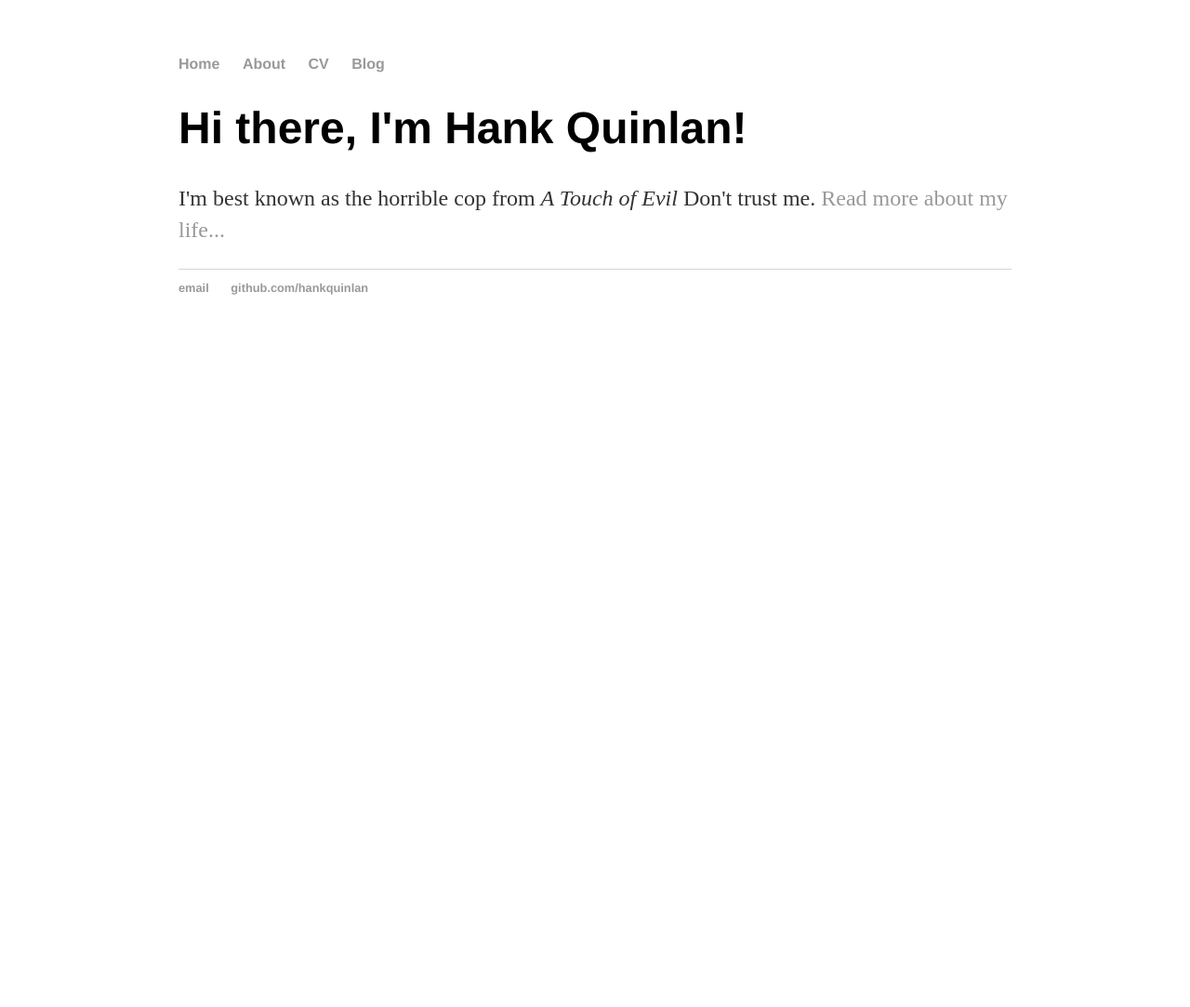
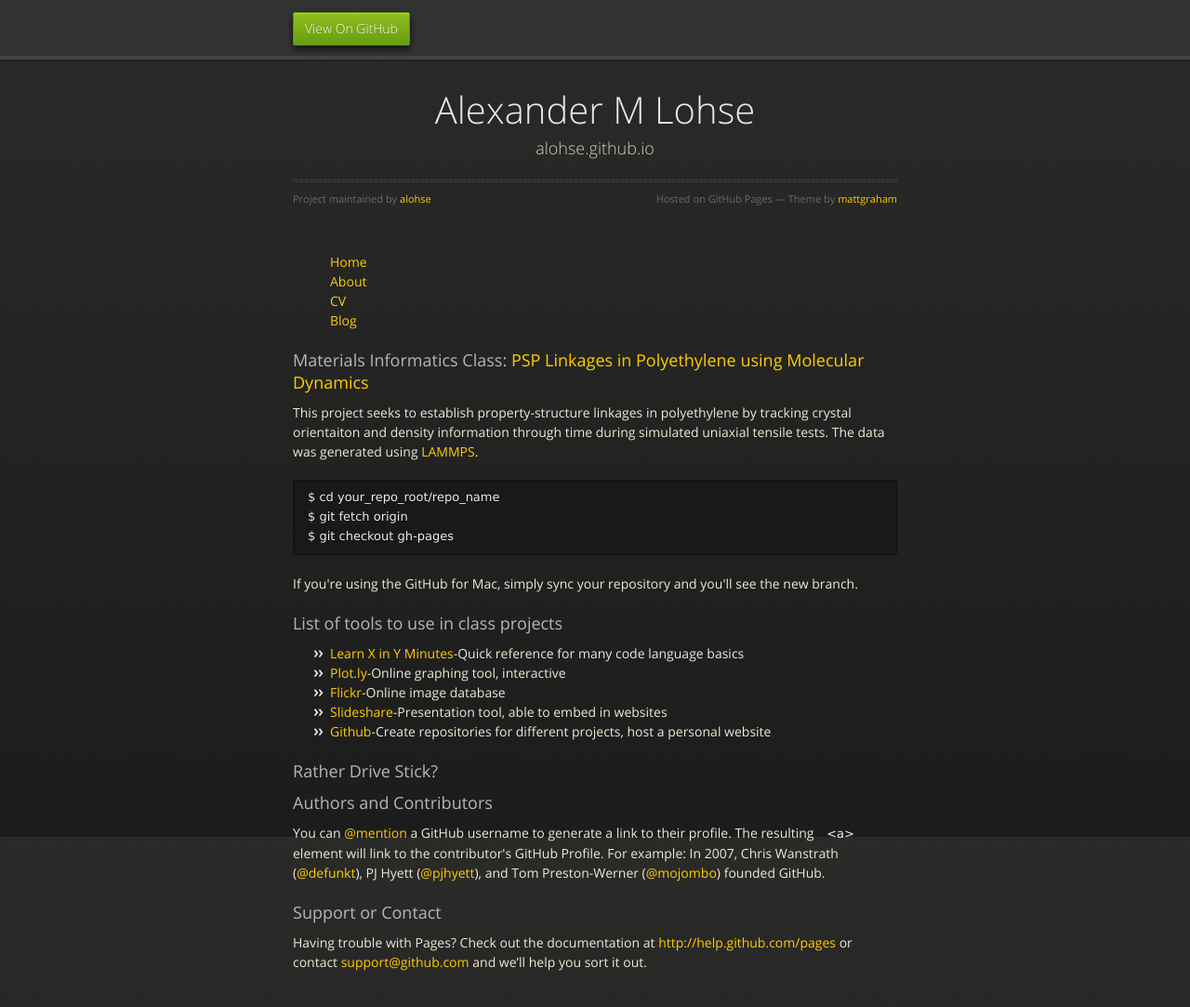
Before and after one commit to alohse/Original, a Jekyll site: the page index.html, which Jekyll copies as it is, in a window 1280 px wide and 1155 px high. Shown: the top 1083 px of the window at 93% size. Built offline with Jekyll 4.4.1, drawn with Linux system fonts in a browser that asks for light colours; nearby versions of some CDN libraries.

Commit message:
Update index.html

```diff
--- a/index.html
+++ b/index.html
@@ -1,8 +1,71 @@
----
-layout: default
-title: Hank Quinlan, Horrible Cop
----
-<div class="blurb">
-	<h1>Hi there, I'm Hank Quinlan!</h1>
-	<p>I'm best known as the horrible cop from <em>A Touch of Evil</em> Don't trust me. <a href="/about">Read more about my life...</a></p>
-</div><!-- /.blurb -->
+<!doctype html>
+<html>
+<head>
+<meta charset="utf-8">
+<meta http-equiv="X-UA-Compatible" content="chrome=1">
+<title>Alohse.github.io by alohse</title>
+<link rel="stylesheet" href="stylesheets/styles.css">
+<link rel="stylesheet" href="stylesheets/pygment_trac.css">
+<script src="https://ajax.googleapis.com/ajax/libs/jquery/1.7.1/jquery.min.js"></script>
+<script src="javascripts/respond.js"></script>
+<!--[if lt IE 9]>
+<script src="//html5shiv.googlecode.com/svn/trunk/html5.js"></script>
+<![endif]-->
+<!--[if lt IE 8]>
+<link rel="stylesheet" href="stylesheets/ie.css">
+<![endif]-->
+<meta name="viewport" content="width=device-width, initial-scale=1, user-scalable=no">
+</head>
+<body>
+<div id="header">
+<nav>
+<li class="fork"><a href="https://github.com/alohse">View On GitHub</a></li>
+</nav>
+</div><!-- end header -->
+<div class="wrapper">
+<section>
+<div id="title">
+<h1>Alexander M Lohse</h1>
+<p>alohse.github.io</p>
+<hr>
+<span class="credits left">Project maintained by <a href="https://github.com/alohse">alohse</a></span>
+<span class="credits right">Hosted on GitHub Pages &mdash; Theme by <a href="https://twitter.com/michigangraham">mattgraham</a></span>
+</div>
+<nav>
+<ul>
+<li><a href="/">Home</a></li>
+<li><a href="/about">About</a></li>
+<li><a href="/cv">CV</a></li>
+<li><a href="/blog">Blog</a></li>
+</ul>
+</nav>
+<h3>
+<a name="welcome-to-github-pages" class="anchor" href="#welcome-to-github-pages"><span class="octicon octicon-link"></span></a>Materials Informatics Class: <a href="/MIC-Polymer-MD-Simulations/">PSP Linkages in Polyethylene using Molecular Dynamics</a></h3>
+<p>This project seeks to establish property-structure linkages in polyethylene by tracking crystal orientaiton and density information through time during simulated uniaxial tensile tests. The data was generated using <a href="http://lammps.sandia.gov/v">LAMMPS</a>.</p>
+<pre><code>$ cd your_repo_root/repo_name
+$ git fetch origin
+$ git checkout gh-pages
+</code></pre>
+<p>If you're using the GitHub for Mac, simply sync your repository and you'll see the new branch.</p>
+<h3>
+<a name="designer-templates" class="anchor" href="#designer-templates"><span class="octicon octicon-link"></span></a>List of tools to use in class projects</h3>
+<ul>
+<li><a href="http://learnxinyminutes.com/">Learn X in Y Minutes</a>-Quick reference for many code language basics</li>
+<li><a href="https://plot.ly/">Plot.ly</a>-Online graphing tool, interactive</li>
+<li><a href="https://www.flickr.com/">Flickr</a>-Online image database</li>
+<li><a href="http://www.slideshare.net/?ss">Slideshare</a>-Presentation tool, able to embed in websites</li>
+<li><a href="https://github.io/">Github</a>-Create repositories for different projects, host a personal website</li>
+</ul>
+<h3>
+<a name="rather-drive-stick" class="anchor" href="#rather-drive-stick"><span class="octicon octicon-link"></span></a>Rather Drive Stick?</h3>
+<h3>
+<a name="authors-and-contributors" class="anchor" href="#authors-and-contributors"><span class="octicon octicon-link"></span></a>Authors and Contributors</h3>
+<p>You can <a href="https://github.com/blog/821" class="user-mention">@mention</a> a GitHub username to generate a link to their profile. The resulting <code>&lt;a&gt;</code> element will link to the contributor's GitHub Profile. For example: In 2007, Chris Wanstrath (<a href="https://github.com/defunkt" class="user-mention">@defunkt</a>), PJ Hyett (<a href="https://github.com/pjhyett" class="user-mention">@pjhyett</a>), and Tom Preston-Werner (<a href="https://github.com/mojombo" class="user-mention">@mojombo</a>) founded GitHub.</p>
+<h3>
+<a name="support-or-contact" class="anchor" href="#support-or-contact"><span class="octicon octicon-link"></span></a>Support or Contact</h3>
+<p>Having trouble with Pages? Check out the documentation at <a href="http://help.github.com/pages">http://help.github.com/pages</a> or contact <a href="mailto:support@github.com">support@github.com</a> and we’ll help you sort it out.</p>
+</section>
+</div>
+<!--[if !IE]><script>fixScale(document);</script><![endif]-->
+</body>
+</html>
```
